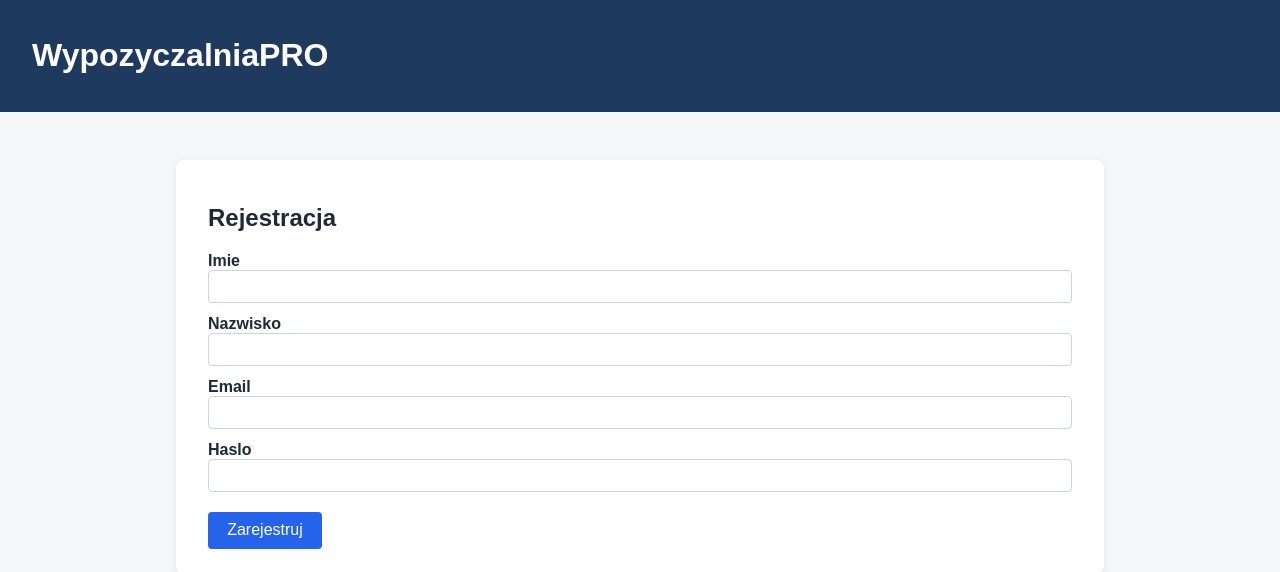
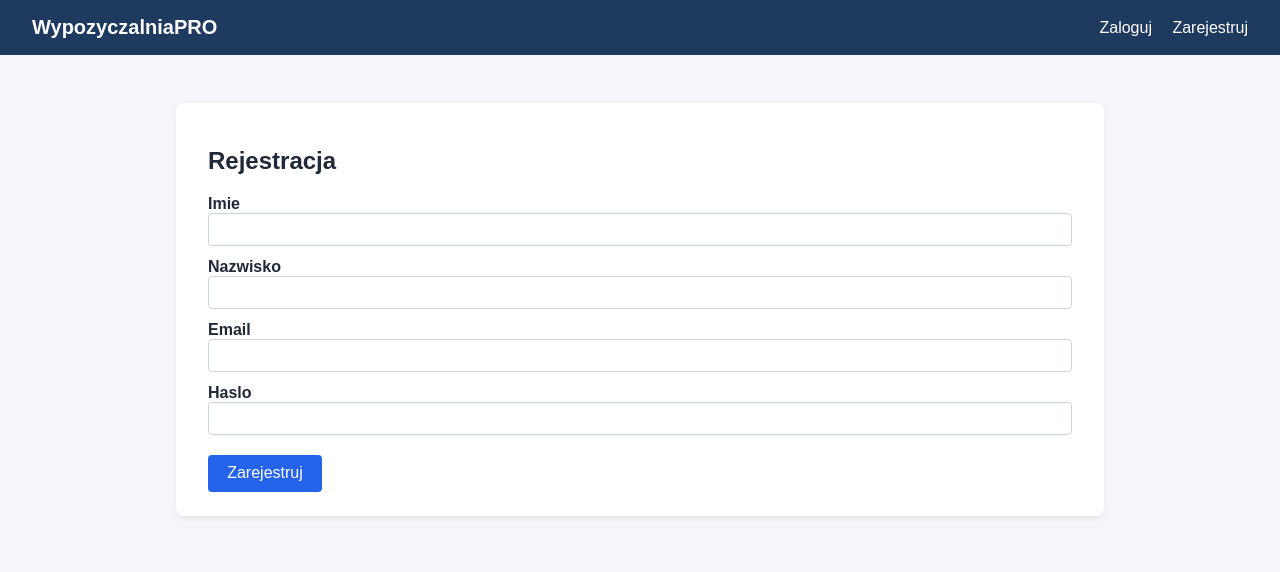
Before and after one commit to JakubSosnowsk737/WdPAI-Equipment_Rental_App, a PHP site: page /register in a window 1280 px wide. Shown: the top 572 px of the page. Run offline with PHP 8.4, Linux system fonts and the light colour scheme; some libraries are stand-ins or nearby versions.

Commit message:
Wylogowanie + menu w naglowku

```diff
--- a/public/css/style.css
+++ b/public/css/style.css
@@ -13,6 +13,21 @@ header {
     background: #1f3a5f;
     color: #fff;
     padding: 1rem 2rem;
+    display: flex;
+    align-items: center;
+    justify-content: space-between;
+}
+
+header a, header .logo {
+    color: #fff;
+    text-decoration: none;
+    margin-left: 1rem;
+}
+
+header .logo {
+    font-weight: bold;
+    font-size: 1.25rem;
+    margin-left: 0;
 }
 
 main {
--- a/src/Controllers/AuthController.php
+++ b/src/Controllers/AuthController.php
@@ -50,4 +50,10 @@ final class AuthController extends AbstractController
         Session::login($user);
         $this->redirect('/');
     }
+
+    public function logout(array $params = []): void
+    {
+        Session::logout();
+        $this->redirect('/');
+    }
 }
--- a/src/routes.php
+++ b/src/routes.php
@@ -11,3 +11,4 @@ $router->get('/register', [AuthController::class, 'showRegister']);
 $router->post('/register',[AuthController::class, 'register']);
 $router->get('/login',    [AuthController::class, 'showLogin']);
 $router->post('/login',   [AuthController::class, 'login']);
+$router->get('/logout',   [AuthController::class, 'logout']);
--- a/views/layout.php
+++ b/views/layout.php
@@ -1,3 +1,7 @@
+<?php
+use App\Core\Session;
+Session::start();
+?>
 <!DOCTYPE html>
 <html lang="pl">
 <head>
@@ -8,7 +12,16 @@
 </head>
 <body>
     <header>
-        <h1>WypozyczalniaPRO</h1>
+        <a href="/" class="logo">WypozyczalniaPRO</a>
+        <nav>
+            <?php if (Session::isAuthenticated()): ?>
+                <span>Witaj, <?= htmlspecialchars((string) Session::userName(), ENT_QUOTES) ?></span>
+                <a href="/logout">Wyloguj</a>
+            <?php else: ?>
+                <a href="/login">Zaloguj</a>
+                <a href="/register">Zarejestruj</a>
+            <?php endif; ?>
+        </nav>
     </header>
     <main>
         <?= $content ?? '' ?>
```
